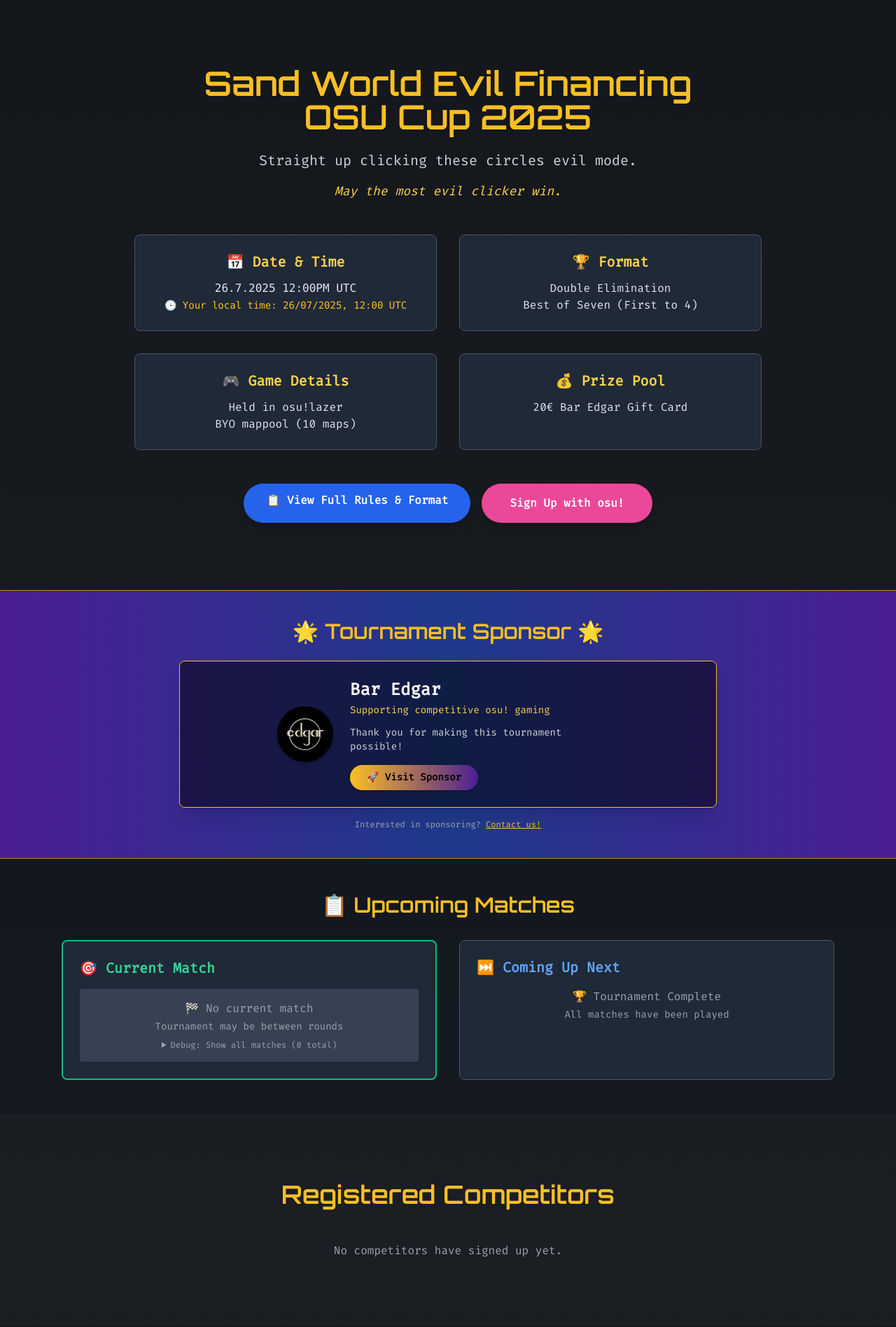
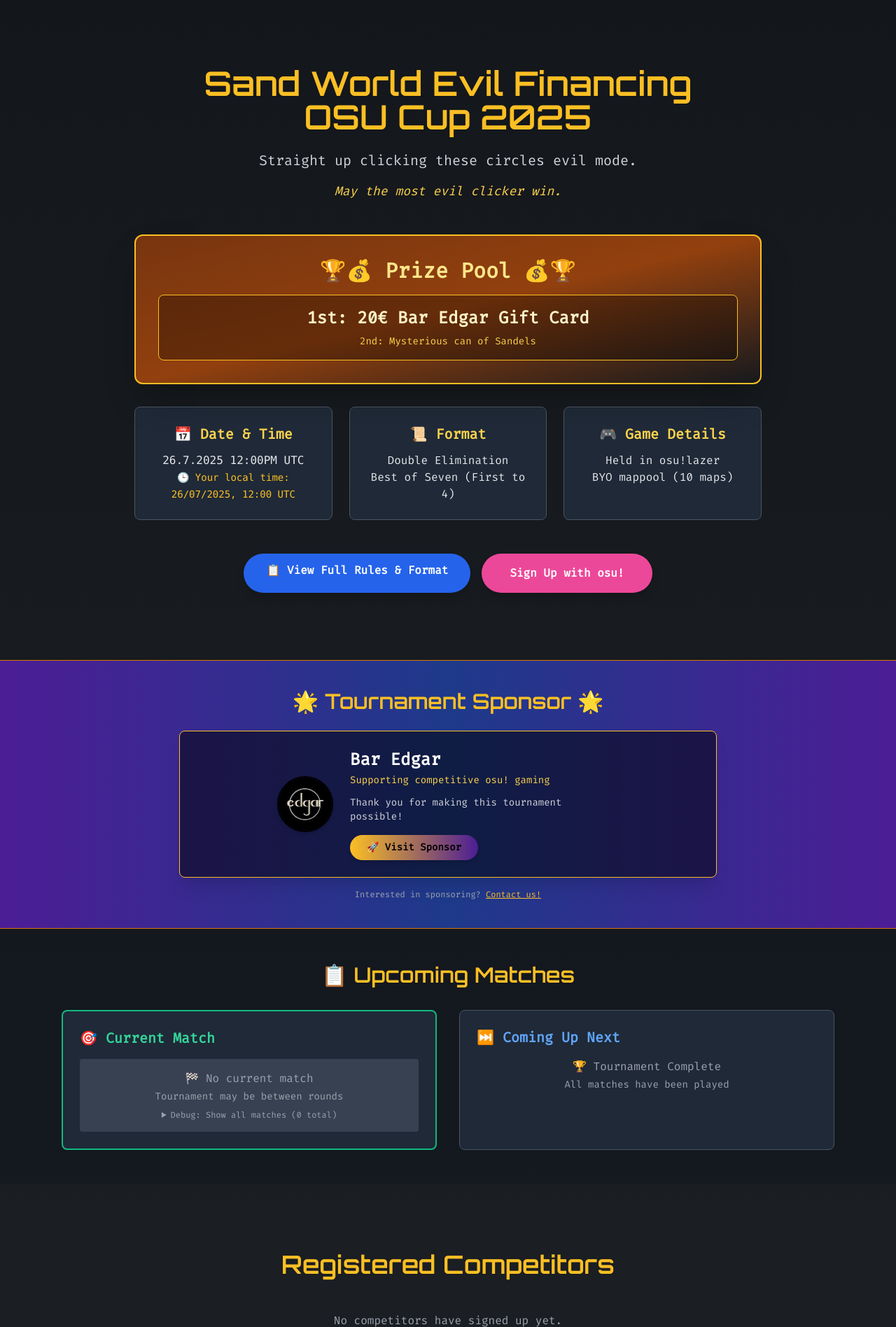
Before and after one commit to Finnduino/swef_site, a Flask app: page /tournament in a window 1280 px wide. Shown: the part 66-1962 px from the top of the page at 70% size. Run offline with Flask 3, Linux system fonts and the light colour scheme; parts of the project's set-up code (start-up, migrations or seed data) failed here and were passed over.

Commit message:
increase prize pool size

```diff
--- a/app/templates/tournament.html
+++ b/app/templates/tournament.html
@@ -229,8 +229,25 @@
         May the most evil clicker win.
       </p>
 
+      <!-- Prize Pool - Featured -->
+      <div class="mb-8">
+        <div class="bg-gradient-to-br from-yellow-900 via-yellow-800 to-amber-900 p-8 rounded-xl border-2 border-yellow-400 shadow-2xl shadow-yellow-400/20 text-center transform hover:scale-105 transition-transform duration-300">
+          <h3 class="text-3xl font-bold text-yellow-200 mb-4 flex items-center justify-center">
+            🏆💰 Prize Pool 💰🏆
+          </h3>
+          <div class="bg-black bg-opacity-30 rounded-lg p-4 border border-yellow-400">
+            <p class="text-2xl font-bold text-yellow-100 mb-2">
+              1st: 20€ Bar Edgar Gift Card
+            </p>
+            <p class="text-yellow-300 text-sm">
+              2nd: Mysterious can of Sandels
+            </p>
+          </div>
+        </div>
+      </div>
+
       <!-- Tournament Details Grid -->
-      <div class="grid md:grid-cols-2 gap-8 mb-12">
+      <div class="grid md:grid-cols-3 gap-6 mb-12">
         <!-- Date & Time -->
         <div class="bg-gray-800 p-6 rounded-lg border border-gray-600">
           <h3 class="text-xl font-bold text-yellow-300 mb-3 flex items-center justify-center">
@@ -244,7 +261,7 @@
         <!-- Format & Rules -->
         <div class="bg-gray-800 p-6 rounded-lg border border-gray-600">
           <h3 class="text-xl font-bold text-yellow-300 mb-3 flex items-center justify-center">
-            🏆 Format
+            📜 Format
           </h3>
           <p class="text-gray-200">
             Double Elimination<br>
@@ -260,16 +277,6 @@
           <p class="text-gray-200">
             Held in osu!lazer<br>
             BYO mappool (10 maps)
-          </p>
-        </div>
-
-        <!-- Prize Pool -->
-        <div class="bg-gray-800 p-6 rounded-lg border border-gray-600">
-          <h3 class="text-xl font-bold text-yellow-300 mb-3 flex items-center justify-center">
-            💰 Prize Pool
-          </h3>
-          <p class="text-gray-200">
-            20€ Bar Edgar Gift Card
           </p>
         </div>
       </div>
```
